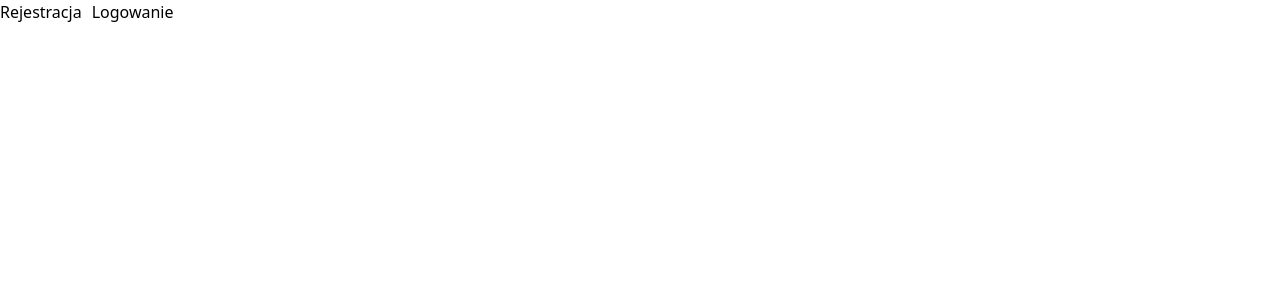
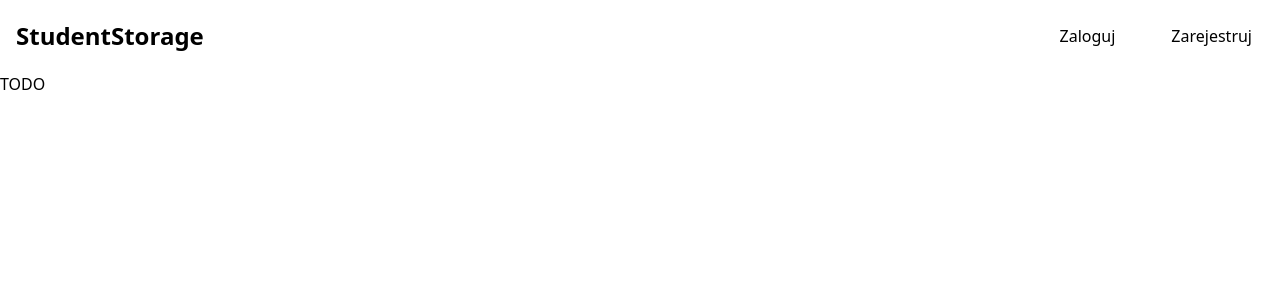
Before and after one commit to kisiaua/StudentStorage, a React (Vite) app: page / in a window 1280 px wide. Shown: the top 300 px of the page. Built offline with nearby package versions, Linux system fonts and the light colour scheme.

Commit message:
Add navbar components

```diff
--- a/src/App.tsx
+++ b/src/App.tsx
@@ -3,14 +3,18 @@ import { Route, Routes } from "react-router-dom";
 import Index from "./components/Index.tsx";
 import Register from "./components/Register.tsx";
 import Login from "./components/Login.tsx";
+import Navbar from "./components/Navbar/Navbar.tsx";
 
 function App() {
   return (
-    <Routes>
-      <Route path="/" element={<Index />} />
-      <Route path="/register" element={<Register />} />
-      <Route path="/login" element={<Login />} />
-    </Routes>
+    <>
+      <Navbar />
+      <Routes>
+        <Route path="/" element={<Index />} />
+        <Route path="/register" element={<Register />} />
+        <Route path="/login" element={<Login />} />
+      </Routes>
+    </>
   );
 }
 
--- a/src/components/Index.tsx
+++ b/src/components/Index.tsx
@@ -1,16 +1,5 @@
-import { Link } from "react-router-dom";
-
 const Index = () => {
-  return (
-    <div className="links">
-      <Link to="/register" className="link">
-        Rejestracja
-      </Link>
-      <Link to="/login" className="link">
-        Logowanie
-      </Link>
-    </div>
-  );
+  return <div>TODO</div>;
 };
 
 export default Index;
--- /dev/null
+++ b/src/components/Navbar/NavLinks.tsx
@@ -0,0 +1,36 @@
+import React from "react";
+import { Link } from "react-router-dom";
+
+interface NavLinksProps {
+  isMenuOpen: boolean;
+  toggleMenu: () => void;
+}
+
+const NavLinks: React.FC<NavLinksProps> = ({ isMenuOpen, toggleMenu }) => {
+  return (
+    <div className={`${isMenuOpen ? "" : "hidden"} w-full md:block md:w-auto`}>
+      <ul className="font-medium flex flex-col md:flex-row space-x-0 md:space-x-8 p-4 mt-4 border border-gray-200 rounded-lg md:p-0 md:mt-0 md:border-none">
+        <li>
+          <Link
+            to="/login"
+            className="block py-2 px-3 hover:text-blue-700"
+            onClick={toggleMenu}
+          >
+            Zaloguj
+          </Link>
+        </li>
+        <li>
+          <Link
+            to="/register"
+            className="block py-2 px-3 hover:text-blue-700"
+            onClick={toggleMenu}
+          >
+            Zarejestruj
+          </Link>
+        </li>
+      </ul>
+    </div>
+  );
+};
+
+export default NavLinks;
--- /dev/null
+++ b/src/components/Navbar/Navbar.tsx
@@ -0,0 +1,22 @@
+import { useState } from "react";
+import { Link } from "react-router-dom";
+import ToggleMenuButton from "./ToggleMenuButton";
+import NavLinks from "./NavLinks";
+
+export default function Navbar() {
+  const [isMenuOpen, setIsMenuOpen] = useState<boolean>(false);
+
+  const toggleMenu = () => setIsMenuOpen((prev) => !prev);
+
+  return (
+    <nav className="bg-white">
+      <div className="flex flex-wrap items-center justify-between p-4">
+        <Link to="/" className="flex items-center space-x-3">
+          <span className="text-2xl font-semibold">StudentStorage</span>
+        </Link>
+        <ToggleMenuButton isMenuOpen={isMenuOpen} toggleMenu={toggleMenu} />
+        <NavLinks isMenuOpen={isMenuOpen} toggleMenu={toggleMenu} />
+      </div>
+    </nav>
+  );
+}
--- /dev/null
+++ b/src/components/Navbar/ToggleMenuButton.tsx
@@ -0,0 +1,29 @@
+import React from "react";
+import HamburgerIcon from "../../icons/HamburgerIcon";
+import CrossIcon from "../../icons/CrossIcon";
+
+interface ToggleMenuButtonProps {
+  isMenuOpen: boolean;
+  toggleMenu: () => void;
+}
+
+const ToggleMenuButton: React.FC<ToggleMenuButtonProps> = ({
+  isMenuOpen,
+  toggleMenu,
+}) => {
+  return (
+    <button
+      type="button"
+      onClick={toggleMenu}
+      className="font-medium hover:text-blue-700 md:hidden"
+    >
+      {isMenuOpen ? (
+        <CrossIcon strokeWidth={1.5} />
+      ) : (
+        <HamburgerIcon strokeWidth={1.5} />
+      )}
+    </button>
+  );
+};
+
+export default ToggleMenuButton;
--- /dev/null
+++ b/src/icons/CrossIcon.tsx
@@ -0,0 +1,22 @@
+interface CrossProps {
+  strokeWidth: number;
+}
+
+const CrossIcon = ({ strokeWidth }: CrossProps) => (
+  <svg
+    xmlns="http://www.w3.org/2000/svg"
+    fill="none"
+    viewBox="0 0 24 24"
+    strokeWidth={strokeWidth}
+    stroke="currentColor"
+    className="w-8 h-8"
+  >
+    <path
+      strokeLinecap="round"
+      strokeLinejoin="round"
+      d="M3.75 6.75h16.5M3.75 12h16.5m-16.5 5.25h16.5"
+    />
+  </svg>
+);
+
+export default CrossIcon;
--- /dev/null
+++ b/src/icons/HamburgerIcon.tsx
@@ -0,0 +1,22 @@
+interface HamburgerProps {
+  strokeWidth: number;
+}
+
+const HamburgerIcon = ({ strokeWidth }: HamburgerProps) => (
+  <svg
+    xmlns="http://www.w3.org/2000/svg"
+    fill="none"
+    viewBox="0 0 24 24"
+    strokeWidth={strokeWidth}
+    stroke="currentColor"
+    className="w-8 h-8"
+  >
+    <path
+      strokeLinecap="round"
+      strokeLinejoin="round"
+      d="M3.75 6.75h16.5M3.75 12h16.5m-16.5 5.25h16.5"
+    />
+  </svg>
+);
+
+export default HamburgerIcon;
```
